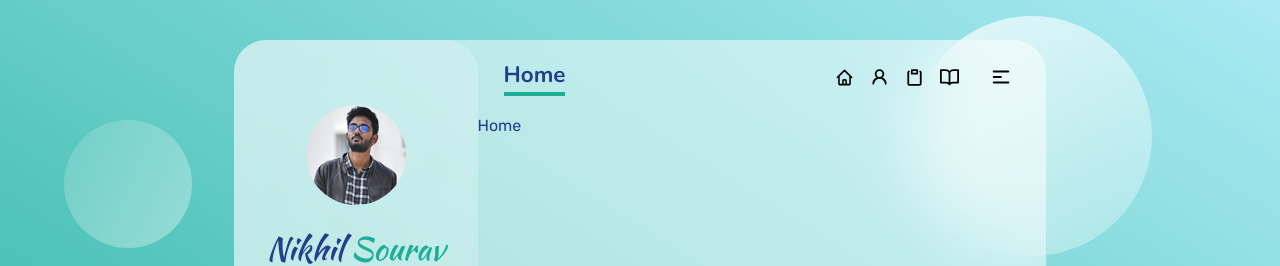
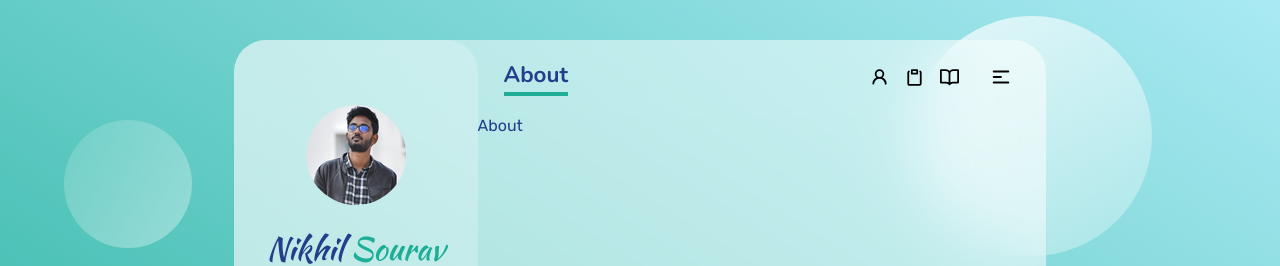
Before and after one commit to nikhilsourav/portfolio, a React (Create React App) app: page / in a window 1280 px wide. Both pictures are taken after a click on the button 1001 px from the left and 77 px from the top of the page. Shown: the top 266 px of the page. Built offline with nearby package versions, Linux system fonts and the light colour scheme.

Commit message:
removed Home element

```diff
--- a/src/App.js
+++ b/src/App.js
@@ -2,7 +2,6 @@ import React from 'react';
 import { BrowserRouter as Router, Redirect, Route, Switch } from 'react-router-dom';
 import Navbar from './components/Navbar/Navbar';
 import Sidebar from './components/Sidebar/Sidebar';
-import Home from './components/Home/Home.js';
 import About from './components/About/About.js';
 import Skills from './components/Skills/Skills.js';
 import Projects from './components/Projects/Projects.js';
@@ -20,9 +19,6 @@ function App() {
               <Navbar />
               <Switch>
                 <Route path='/' exact>
-                  <Home />
-                </Route>
-                <Route path='/About' exact>
                   <About />
                 </Route>
                 <Route path='/Skills' exact>
--- a/src/components/Home/Home.js
+++ /dev/null
@@ -1,12 +0,0 @@
-import React from 'react';
-import './Home.css';
-
-const Home = () => {
-  return (
-    <div>
-      <p className='Home'>Home</p>
-    </div>
-  );
-};
-
-export default Home;
--- a/src/components/Navbar/Navbar.js
+++ b/src/components/Navbar/Navbar.js
@@ -1,7 +1,6 @@
 import React, { useState, useEffect } from 'react';
 import { Link } from 'react-router-dom';
 import menu from '../../assets/icons/menu.svg';
-import home from '../../assets/icons/home.svg';
 import about from '../../assets/icons/person.svg';
 import skills from '../../assets/icons/skill.svg';
 import projects from '../../assets/icons/projects.svg';
@@ -15,12 +14,12 @@ const Navbar = () => {
   };
 
   // Active Page
-  const [activePage, setActivePage] = useState('Home');
+  const [activePage, setActivePage] = useState('About');
 
   useEffect(() => {
     let currentUrl = window.location.href;
 
-    if (currentUrl.endsWith('/')) setActivePage('Home');
+    if (currentUrl.endsWith('/')) setActivePage('About');
     else if (currentUrl.endsWith('/About')) setActivePage('About');
     else if (currentUrl.endsWith('/Skills')) setActivePage('Skills');
     else if (currentUrl.endsWith('/Projects')) setActivePage('Projects');
@@ -60,7 +59,7 @@ const Navbar = () => {
         <Link
           onClick={() => setActivePage('About')}
           href='#'
-          to='/About'
+          to='/'
           className={
             activeIcons
               ? 'navbar_icon_container active_icons ripple'
@@ -69,18 +68,6 @@ const Navbar = () => {
         >
           <img className='navbar_icon about' title='about' src={about} alt='' />
         </Link>
-        <Link
-          to='/'
-          className={
-            activeIcons
-              ? 'navbar_icon_container active_icons ripple'
-              : 'navbar_icon_container ripple'
-          }
-          onClick={() => setActivePage('Home')}
-          href='#'
-        >
-          <img className='navbar_icon home' title='home' src={home} alt='' />
-        </Link>
       </div>
     </div>
   );
```
Also changed, not shown: src/components/Home/Home.css (deleted).
